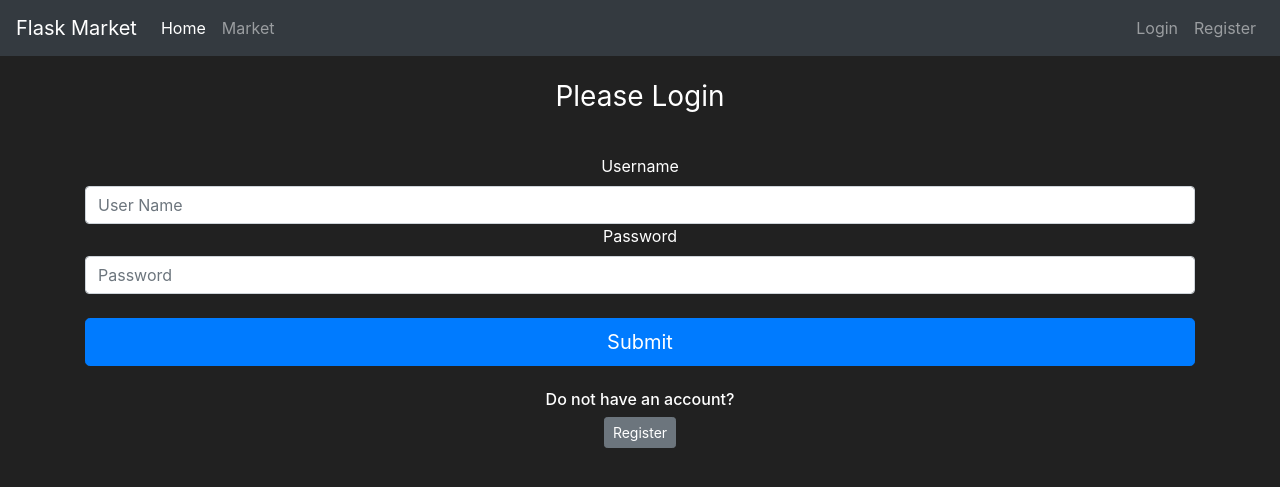
After one commit to ReikyX/FlaskMarket, a Python web app: template market/templates/login.html in a window 1280 px wide. The commit adds this page. Shown: the top 487 px of the page. Run offline with Jinja, Linux system fonts and the light colour scheme; the template is opened without the code that fills it, so the values that code supplies are empty, except form fields; form fields are guessed from the names that the template uses; some libraries are stand-ins or nearby versions.

Commit message:
Login Route and Page, Login Form, Password Hash in model with property setter

```diff
--- a/market/forms.py
+++ b/market/forms.py
@@ -20,3 +20,8 @@ class RegisterForm(FlaskForm):
     password1 = PasswordField(label='Password:', validators=[Length(min=6), DataRequired()])
     password2 = PasswordField(label='Confirm Password:', validators=[EqualTo('password1'), DataRequired()])
     submit = SubmitField(label='Create Account')
+
+class LoginForm(FlaskForm):
+    username = StringField(label='User Name:', validators=[DataRequired()])
+    password = PasswordField(label='Password:', validators=[DataRequired()])
+    submit = SubmitField(label='Sign in')
--- a/market/templates/base.html
+++ b/market/templates/base.html
@@ -29,7 +29,7 @@
         </ul>
         <ul class="navbar-nav">
             <li class="nav-item">
-                <a class="nav-link" href="#">Login</a>
+                <a class="nav-link" href="{{ url_for('login_page') }}">Login</a>
             </li>
             <li class="nav-item">
                 <a class="nav-link" href="{{ url_for('register_page') }}">Register</a>
--- /dev/null
+++ b/market/templates/login.html
@@ -0,0 +1,35 @@
+{% extends 'base.html' %}
+{% block title %}
+    Login Page
+{% endblock %}
+
+{% block content %}
+    <body class="text-center">
+        <div class="container">
+            <form class="form-signin" method="POST" style="color:white">
+                {{ form.hidden_tag() }}
+                <br>
+
+                <h1 class="h3 mb-3 font-weight-normal">Please Login</h1>
+
+                <br>
+                {{ form.username.label() }}
+                {{ form.username(class="form-control", placeholder="User Name") }}
+
+                {{ form.password.label() }}
+                {{ form.password(class="form-control", placeholder="Password") }}
+
+                <br>
+
+                {{ form.submit(class="btn btn-lg btn-block btn-primary") }}
+
+                <br>
+
+                <div class="checkbox mb-3">
+                    <h6>Do not have an account?</h6>
+                    <a class="btn btn-sm btn-secondary" href="{{ url_for('register_page') }}">Register</a>
+                </div>
+            </form>
+        </div>
+    </body>
+{% endblock %}
```
Also changed, not shown: market/__init__.py (+6 -1 lines), market/models.py (+9 -1 lines), market/routes.py (+7 -2 lines), market/templates/register.html (+11 -1 lines).
